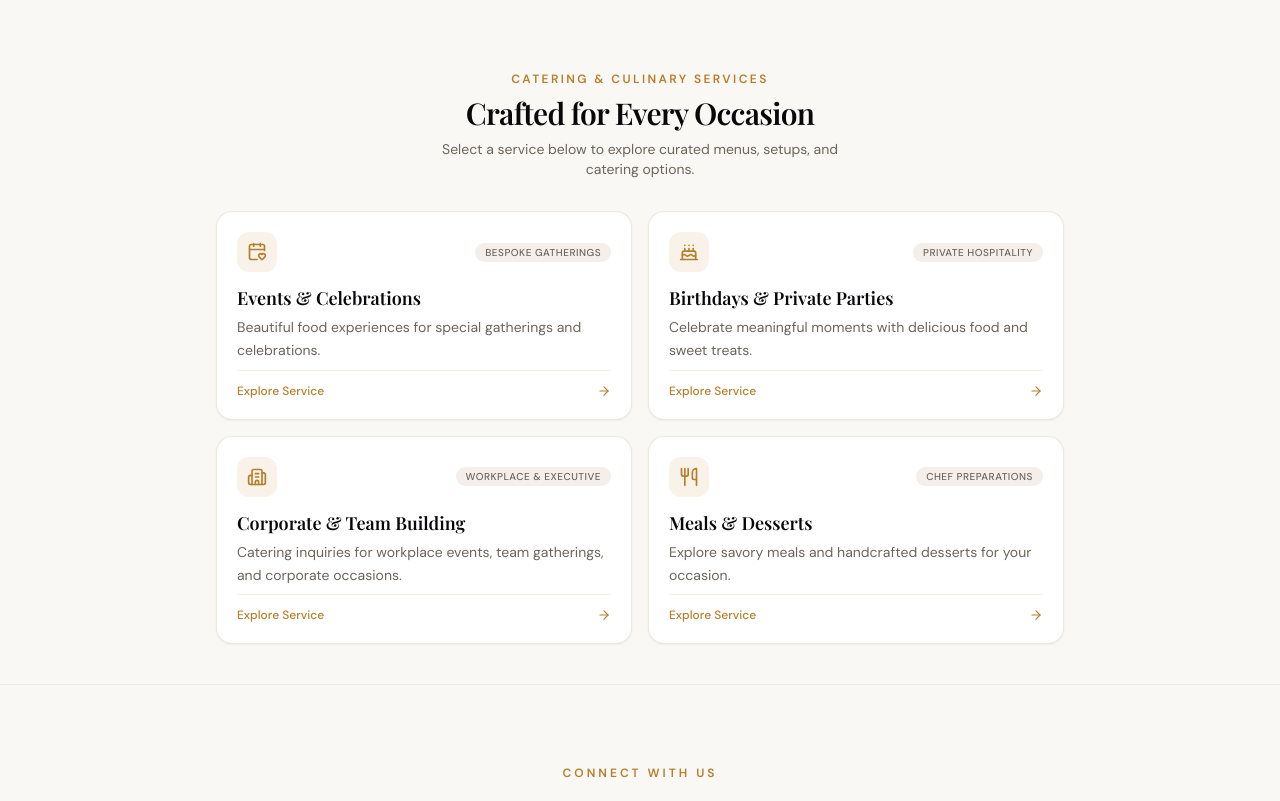
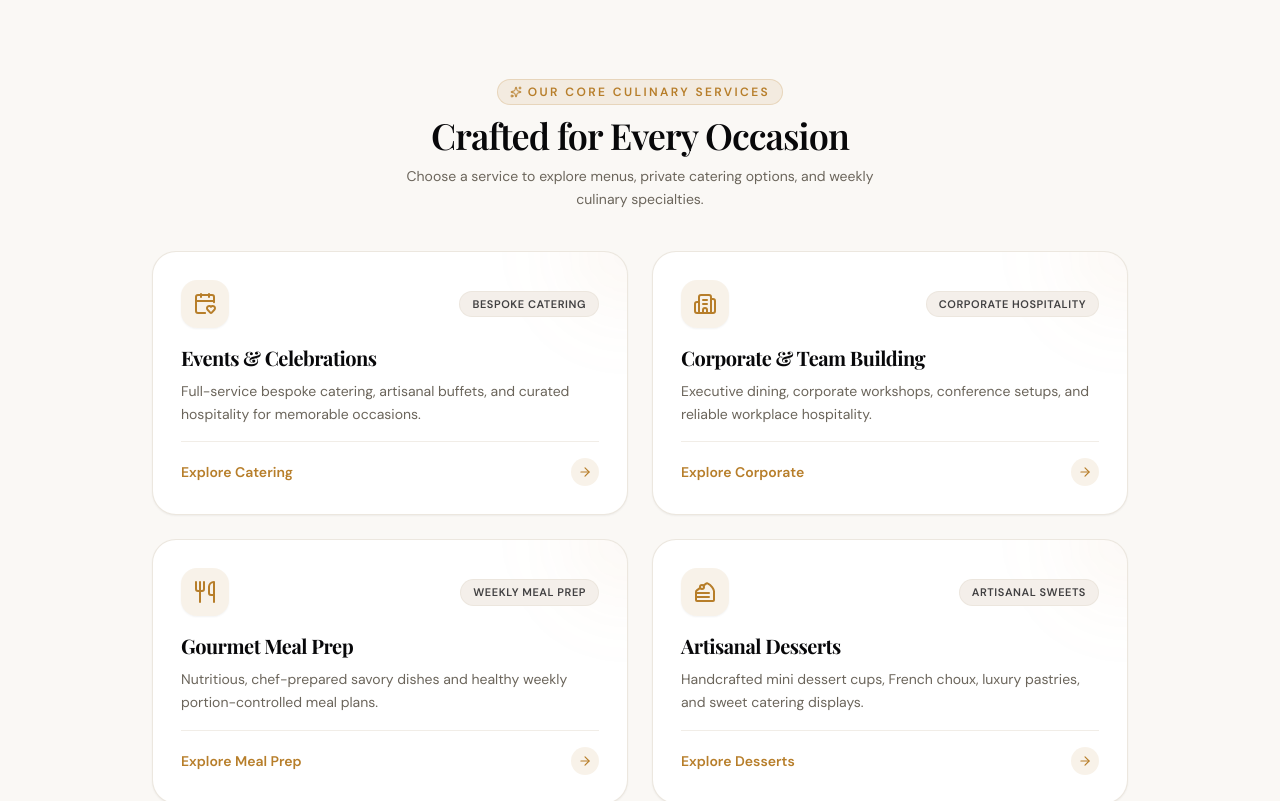
Before and after one commit to salah-khaled-dev/mrs-jay, a Next.js app: page / in a window 1280 px wide. Shown: the part 780-1581 px from the top of the page. Built offline with nearby package versions, Linux system fonts and the light colour scheme; no server answers; a web font is replaced by a local one.

Commit message:
feat(ui): refine home service cards to 4 core pillars with dedicated routes

```diff
--- a/src/app/catering/page.tsx
+++ b/src/app/catering/page.tsx
@@ -6,6 +6,7 @@ import {
   Cake,
   Users,
   Utensils,
+  CakeSlice,
   Mail,
   ArrowRight,
 } from "lucide-react";
@@ -13,7 +14,7 @@ import {
 export const metadata: Metadata = {
   title: "Catering | Divine & Delight",
   description:
-    "Made for every occasion. Discover bespoke catering for celebrations, birthdays, corporate gatherings, meals, and handcrafted desserts.",
+    "Made for every occasion. Discover bespoke catering for celebrations, birthdays, corporate gatherings, gourmet meals, and handcrafted desserts.",
 };
 
 const SERVICES = [
@@ -36,10 +37,16 @@ const SERVICES = [
     icon: Users,
   },
   {
-    title: "Meals & Desserts",
+    title: "Gourmet Meal Prep",
     description:
-      "Explore savory meals and handcrafted desserts for your occasion.",
+      "Chef-prepared savory dishes and meal preps for everyday wellness.",
     icon: Utensils,
+  },
+  {
+    title: "Artisanal Desserts",
+    description:
+      "Handcrafted dessert cups, luxury pastries, and sweet catering displays.",
+    icon: CakeSlice,
   },
 ];
 
@@ -99,8 +106,8 @@ export default function CateringPage() {
           </div>
         </div>
 
-        {/* PHASE 2: Exactly Four Compact Service Cards */}
-        <div className="grid grid-cols-1 sm:grid-cols-2 lg:grid-cols-4 gap-4 sm:gap-5">
+        {/* PHASE 2: Five Distinct Service Cards */}
+        <div className="grid grid-cols-1 sm:grid-cols-2 lg:grid-cols-3 gap-4 sm:gap-5">
           {SERVICES.map((service) => {
             const Icon = service.icon;
             return (
--- a/src/app/page.tsx
+++ b/src/app/page.tsx
@@ -8,7 +8,7 @@ export default function HomePage() {
       {/* 1. Catering-centric Hero with Balanced 5-second Rotating Carousel */}
       <HeroSection />
 
-      {/* 2. The 4 Core Service Cards (Events & Celebrations, Birthdays, Corporate, Meals & Desserts) */}
+      {/* 2. The 4 Core Service Cards (Events & Celebrations, Corporate, Meal Prep, Artisanal Desserts) */}
       <CateringCards />
 
       {/* 3. Direct Inquiries & Contact Channels */}
--- a/src/components/home/catering-cards.tsx
+++ b/src/components/home/catering-cards.tsx
@@ -1,10 +1,11 @@
 import Link from "next/link";
 import {
   CalendarHeart,
-  Cake,
   Building2,
   Utensils,
+  CakeSlice,
   ArrowRight,
+  Sparkles,
 } from "lucide-react";
 
 interface ServiceCard {
@@ -12,6 +13,7 @@ interface ServiceCard {
   description: string;
   tag: string;
   href: string;
+  cta: string;
   icon: typeof CalendarHeart;
 }
 
@@ -19,76 +21,84 @@ const CATERING_SERVICES: ServiceCard[] = [
   {
     title: "Events & Celebrations",
     description:
-      "Beautiful food experiences for special gatherings and celebrations.",
-    tag: "Bespoke Gatherings",
+      "Full-service bespoke catering, artisanal buffets, and curated hospitality for memorable occasions.",
+    tag: "Bespoke Catering",
     href: "/catering",
+    cta: "Explore Catering",
     icon: CalendarHeart,
-  },
-  {
-    title: "Birthdays & Private Parties",
-    description:
-      "Celebrate meaningful moments with delicious food and sweet treats.",
-    tag: "Private Hospitality",
-    href: "/catering",
-    icon: Cake,
   },
   {
     title: "Corporate & Team Building",
     description:
-      "Catering inquiries for workplace events, team gatherings, and corporate occasions.",
-    tag: "Workplace & Executive",
+      "Executive dining, corporate workshops, conference setups, and reliable workplace hospitality.",
+    tag: "Corporate Hospitality",
     href: "/corporate-events",
+    cta: "Explore Corporate",
     icon: Building2,
   },
   {
-    title: "Meals & Desserts",
+    title: "Gourmet Meal Prep",
     description:
-      "Explore savory meals and handcrafted desserts for your occasion.",
-    tag: "Chef Preparations",
+      "Nutritious, chef-prepared savory dishes and healthy weekly portion-controlled meal plans.",
+    tag: "Weekly Meal Prep",
     href: "/meal-prep",
+    cta: "Explore Meal Prep",
     icon: Utensils,
+  },
+  {
+    title: "Artisanal Desserts",
+    description:
+      "Handcrafted mini dessert cups, French choux, luxury pastries, and sweet catering displays.",
+    tag: "Artisanal Sweets",
+    href: "/desserts",
+    cta: "Explore Desserts",
+    icon: CakeSlice,
   },
 ];
 
 export function CateringCards() {
   return (
-    <section className="w-full py-6 sm:py-10">
-      <div className="max-w-4xl mx-auto px-4 sm:px-6">
+    <section className="w-full py-8 sm:py-12">
+      <div className="max-w-5xl mx-auto px-4 sm:px-6">
         {/* Section Header */}
-        <div className="text-center space-y-2 mb-6 sm:mb-8">
-          <span className="text-[11px] sm:text-xs uppercase tracking-[0.2em] text-primary font-semibold block">
-            Catering & Culinary Services
-          </span>
-          <h2 className="font-serif text-2xl sm:text-3xl font-semibold text-foreground tracking-tight">
+        <div className="text-center space-y-2.5 mb-8 sm:mb-10">
+          <div className="inline-flex items-center gap-1.5 px-3 py-1 rounded-full bg-primary/10 border border-primary/20 text-primary text-[10px] sm:text-xs font-semibold uppercase tracking-[0.2em]">
+            <Sparkles className="w-3 h-3" />
+            <span>Our Core Culinary Services</span>
+          </div>
+          <h2 className="font-serif text-2xl sm:text-3xl md:text-4xl font-semibold text-foreground tracking-tight">
             Crafted for Every Occasion
           </h2>
-          <p className="text-xs sm:text-sm text-muted-foreground max-w-md mx-auto">
-            Select a service below to explore curated menus, setups, and catering options.
+          <p className="text-xs sm:text-sm text-muted-foreground max-w-lg mx-auto leading-relaxed">
+            Choose a service to explore menus, private catering options, and weekly culinary specialties.
           </p>
         </div>
 
-        {/* The 4 Responsive Service Cards (1 column mobile, 2x2 desktop) */}
-        <div className="grid grid-cols-1 sm:grid-cols-2 gap-3.5 sm:gap-4">
+        {/* 4 Cards in Balanced 2x2 Grid (1-col on mobile, 2-col on desktop) */}
+        <div className="grid grid-cols-1 sm:grid-cols-2 gap-4 sm:gap-6">
           {CATERING_SERVICES.map((service) => {
             const Icon = service.icon;
             return (
               <Link
                 key={service.title}
                 href={service.href}
-                className="group relative p-4 sm:p-5 rounded-2xl bg-card border border-border/80 hover:border-primary/50 shadow-xs hover:shadow-md transition-all duration-300 flex flex-col justify-between cursor-pointer"
+                className="group relative p-6 sm:p-7 rounded-2xl sm:rounded-3xl bg-card border border-border/80 hover:border-primary/50 shadow-xs hover:shadow-xl hover:-translate-y-1 active:scale-[0.99] transition-all duration-300 flex flex-col justify-between overflow-hidden cursor-pointer"
               >
-                <div className="space-y-3">
+                {/* Subtle Hover Gradient Accent */}
+                <div className="absolute top-0 right-0 -mr-16 -mt-16 w-32 h-32 rounded-full bg-primary/5 group-hover:bg-primary/10 blur-2xl transition-all duration-500 pointer-events-none" />
+
+                <div className="space-y-4 relative z-10">
                   <div className="flex items-center justify-between">
-                    <div className="w-10 h-10 rounded-xl bg-primary/10 text-primary flex items-center justify-center transition-transform group-hover:scale-105">
-                      <Icon className="w-5 h-5" />
+                    <div className="w-12 h-12 rounded-2xl bg-primary/10 text-primary flex items-center justify-center transition-all duration-300 group-hover:bg-primary group-hover:text-primary-foreground group-hover:scale-105 shadow-xs">
+                      <Icon className="w-6 h-6" />
                     </div>
-                    <span className="text-[10px] uppercase tracking-wider text-muted-foreground font-medium px-2.5 py-0.5 rounded-full bg-secondary">
+                    <span className="text-[10px] sm:text-[11px] uppercase tracking-wider font-semibold px-3 py-1 rounded-full bg-secondary text-foreground/80 border border-border/60 group-hover:border-primary/30 transition-colors">
                       {service.tag}
                     </span>
                   </div>
 
-                  <div className="space-y-1">
-                    <h3 className="font-serif text-base sm:text-lg font-semibold text-foreground group-hover:text-primary transition-colors">
+                  <div className="space-y-2">
+                    <h3 className="font-serif text-lg sm:text-xl font-bold text-foreground group-hover:text-primary transition-colors tracking-tight">
                       {service.title}
                     </h3>
                     <p className="text-xs sm:text-sm text-muted-foreground leading-relaxed">
@@ -97,9 +107,11 @@ export function CateringCards() {
                   </div>
                 </div>
 
-                <div className="pt-3 mt-2 border-t border-border/50 flex items-center justify-between text-xs font-medium text-primary">
-                  <span>Explore Service</span>
-                  <ArrowRight className="w-3.5 h-3.5 transition-transform duration-200 group-hover:translate-x-1" />
+                <div className="pt-4 mt-4 border-t border-border/60 flex items-center justify-between text-xs sm:text-sm font-semibold text-primary relative z-10">
+                  <span>{service.cta}</span>
+                  <div className="w-7 h-7 rounded-full bg-primary/10 group-hover:bg-primary group-hover:text-primary-foreground flex items-center justify-center transition-all duration-200">
+                    <ArrowRight className="w-3.5 h-3.5 transition-transform duration-200 group-hover:translate-x-0.5" />
+                  </div>
                 </div>
               </Link>
             );
--- a/src/components/home/hero-carousel.tsx
+++ b/src/components/home/hero-carousel.tsx
@@ -16,19 +16,14 @@ const SHOWCASE_SECTIONS = [
     image: "/images/meals/corporate-catering.webp",
   },
   {
-    category: "Birthdays & Private Parties",
-    title: "Lavish Dining for Unforgettable Gatherings",
-    image: "/images/meals/wedding-catering.webp",
+    category: "Gourmet Meal Prep",
+    title: "Chef-Prepared Fresh Savory Creations",
+    image: "/images/meals/hero-spread.webp",
   },
   {
     category: "Artisanal Desserts",
     title: "Handcrafted Pastries & Sweet Delights",
     image: "/images/desserts/dubai-eclair.webp",
-  },
-  {
-    category: "Gourmet Meals",
-    title: "Chef-Prepared Fresh Savory Creations",
-    image: "/images/meals/hero-spread.webp",
   },
 ];
 
```
